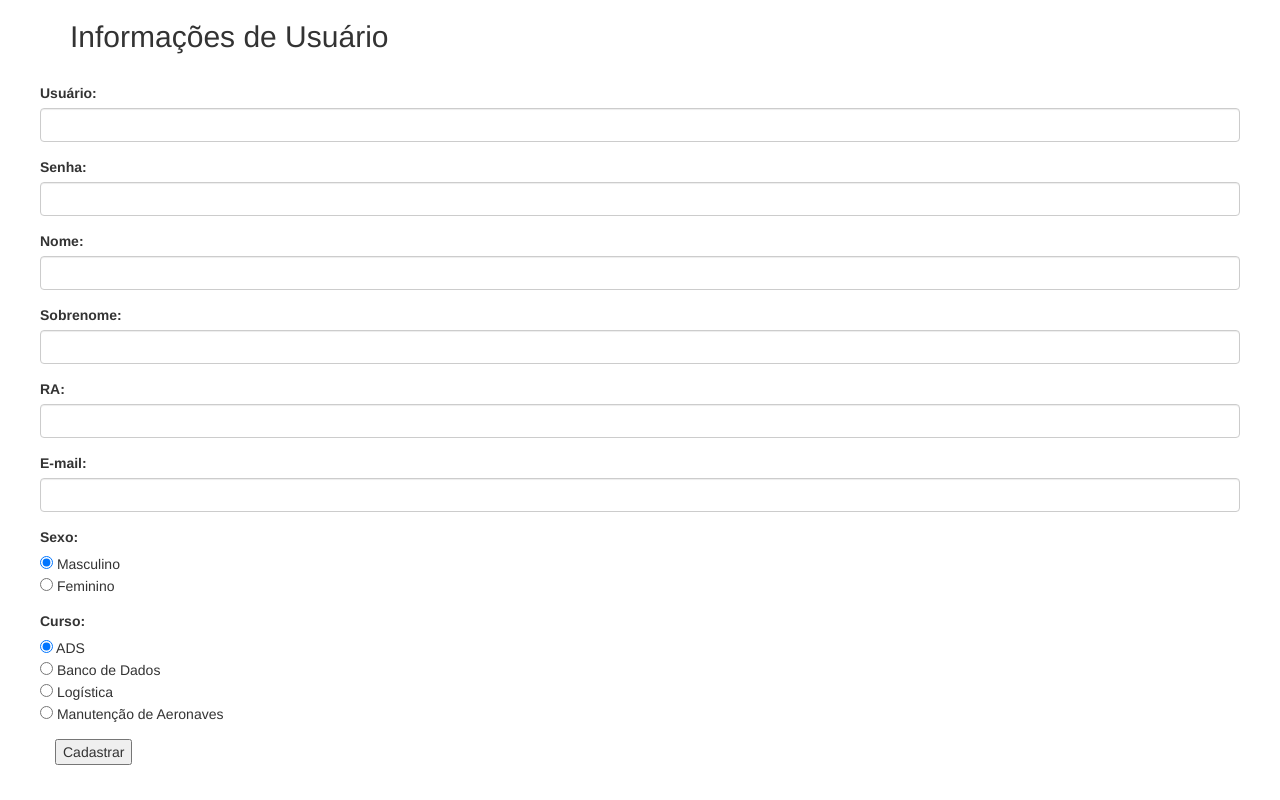
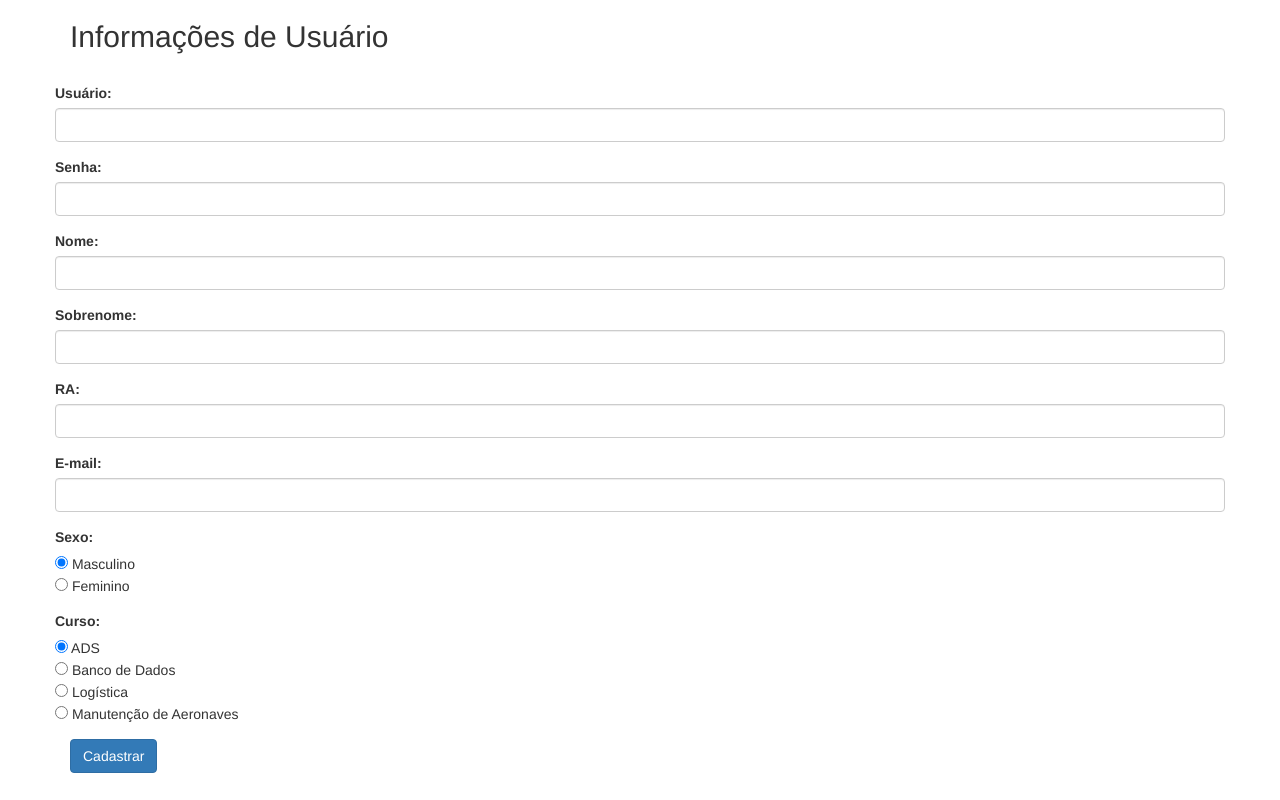
Before and after one commit to gabrielfrborges/inpute, a Django app: page /login/ in a window 1280 px wide. Run offline with Django 3.2, Linux system fonts and the light colour scheme; some libraries are stand-ins or nearby versions.

Commit message:
changed div class; row to col

```diff
--- a/templates/login/cadastro.html
+++ b/templates/login/cadastro.html
@@ -1,7 +1,7 @@
 {% extends "login/base.html" %}
 {% block content %}
       <h2> Informações de Usuário</h2> <br>
-      <div class= "row">
+      <div class= "col">
         <form method="POST">
             <div class="form-group row">
                 <label class="col-form-label">Usuário:</label>
@@ -51,7 +51,7 @@
                 <input type="radio" name="curso" value="logistica"> Logística<br>
                 <input type="radio" name="curso" value="BD"> Manutenção de Aeronaves<br>
             </div>
-            <button type="submit">Cadastrar</button><br>
+            <button class="btn btn-primary" type="submit">Cadastrar</button><br>
         </form>
       </div>
 
```
